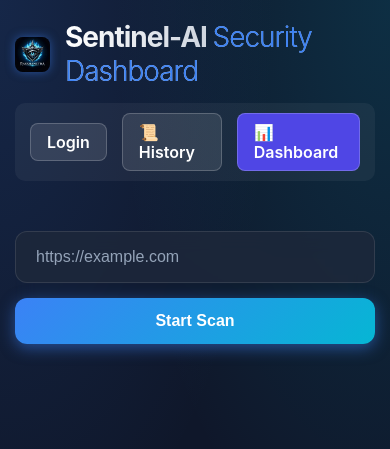
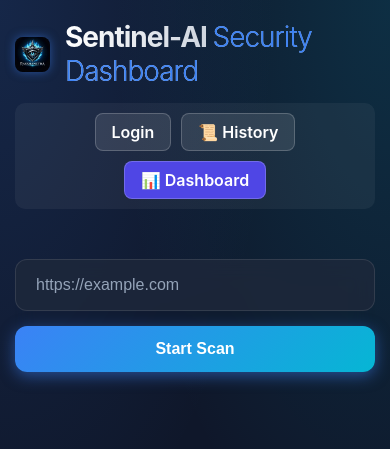
Before and after one commit to Anubhab-1/sentinel-ai, a Flask app: page / in a window 390 px wide. Shown: the top 449 px of the page. Run offline with Flask 3, Linux system fonts and the light colour scheme; some libraries are stand-ins or nearby versions.

Commit message:
Style: Mobile UI Polish (Header, Table, Nav)

```diff
--- a/static/style.css
+++ b/static/style.css
@@ -431,7 +431,9 @@ a:hover {
   .nav-links {
     width: 100%;
     display: flex;
-    justify-content: space-between;
+    justify-content: center;
+    flex-wrap: wrap;
+    gap: 10px;
     background: rgba(255, 255, 255, 0.05);
     padding: 10px 15px;
     border-radius: 10px;
--- a/templates/base.html
+++ b/templates/base.html
@@ -38,7 +38,7 @@
                     <div class="flex-shrink-0">
                         <img class="h-8 w-8 rounded mr-2" src="/static/logo.jpg" alt="Logo">
                     </div>
-                    <div class="hidden md:block">
+                    <div>
                         <div class="text-xl font-bold text-primary">SENTINEL AI</div>
                     </div>
                 </div>
--- a/templates/dashboard.html
+++ b/templates/dashboard.html
@@ -71,7 +71,7 @@
             <h3 class="text-lg leading-6 font-medium text-white">Recent Activity</h3>
             <p class="mt-1 max-w-2xl text-sm text-gray-400">Latest scans performed.</p>
         </div>
-        <div class="border-t border-gray-700">
+        <div class="border-t border-gray-700 overflow-x-auto">
             <table class="min-w-full divide-y divide-gray-700">
                 <thead class="bg-gray-900">
                     <tr>
```
